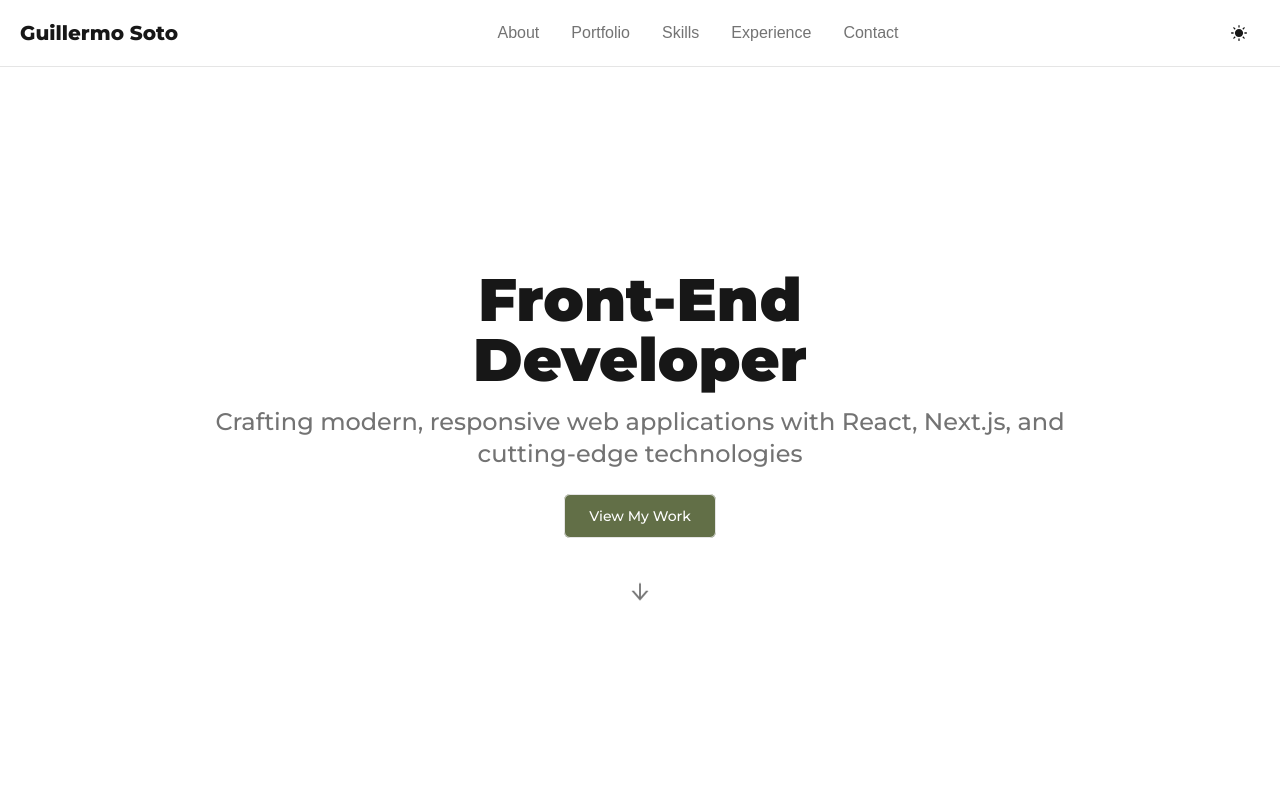
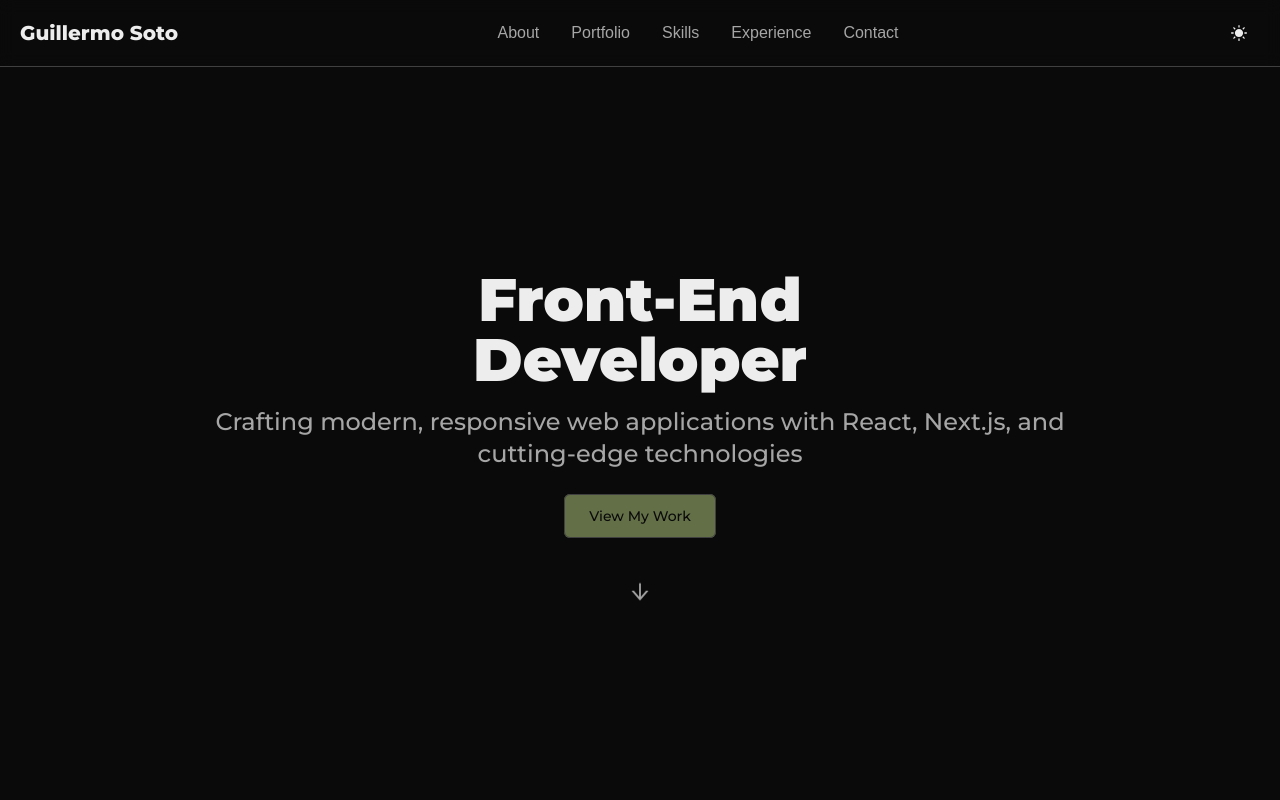
Before and after one commit to GuillermoSM5/portafolio_v2, a Next.js app: page / in a window 1280 px wide. Shown: the top 800 px of the page. Built offline with nearby package versions, Linux system fonts and the light colour scheme.

Commit message:
feat: light and dark theme

```diff
--- a/src/app/components/Header.tsx
+++ b/src/app/components/Header.tsx
@@ -1,6 +1,7 @@
 'use client'
 
 import { AiFillSun } from "react-icons/ai";
+import { FaMoon } from "react-icons/fa";
 import { IoMdMenu, IoMdClose } from "react-icons/io";
 import { Button } from "./button";
 import { useEffect, useState } from "react";
@@ -16,16 +17,30 @@ const navItems = [
 
 
 const Header = () => {
-    const theme = useThemeDetector();
+    const themeDefaul = useThemeDetector();
     const [isMenuOpen, setIsMenuOpen] = useState(false)
+    const [mounted, setMounted] = useState(false)
+    const [theme, setTheme] = useState<string>("dark")
 
     useEffect(() => {
-        console.log(theme)
-
+        // setTheme(themeDefaul)
+        // applyTheme(themeDefaul)
         return () => {
 
         }
-    }, [theme])
+    }, [themeDefaul])
+
+    const toggleTheme = () => {
+        const newTheme = theme === "dark" ? "light" : "dark"
+        setTheme(newTheme)
+        // localStorage.setItem("theme", newTheme)
+        applyTheme(newTheme)
+    }
+
+    const applyTheme = (newTheme: string) => {
+        document.documentElement.classList.toggle("dark", newTheme === "dark")
+
+    }
 
 
     return (
@@ -46,8 +61,11 @@ const Header = () => {
                     }
                 </div>
                 <div className=" flex items-center">
-                    <div className="flex items-center p-3 rounded-xl hover:text-(--color-background) hover:bg-(--primary-color)   cursor-pointer">
-                        <AiFillSun className="text-lg" />
+                    <div className="flex items-center p-3 rounded-xl hover:text-(--color-background) hover:bg-(--primary-color)   cursor-pointer" onClick={toggleTheme}>
+                        {
+
+                            theme === 'light' ? <FaMoon className="text-lg" /> : <AiFillSun className="text-lg" />
+                        }
                     </div>
                     <Button variant="ghost" size="icon" className="md:hidden" onClick={() => setIsMenuOpen(!isMenuOpen)}>
                         {isMenuOpen ? <IoMdClose /> : <IoMdMenu />}
--- a/src/app/globals.css
+++ b/src/app/globals.css
@@ -9,6 +9,17 @@
   --accent: #6D8075;
   --input: #F5F5F5;
   --ring: oklch(0.45 0.08 120 / 0.3);
+}
+
+.dark {
+  --background: #0a0a0a;
+  --foreground: #ededed;
+  --border: #404040;
+  --p-color: #626F47;
+  --muted-foreground: #A6A6A6;
+  --accent: #88988D;
+  --input: #262626;
+  --ring: oklch(0.55 0.08 120 / 0.3);
 }
 
 @theme inline {
@@ -25,7 +36,7 @@
   --color-ring: var(--ring);
 }
 
-@media (prefers-color-scheme: dark) {
+/* @media (prefers-color-scheme: dark) {
   :root {
     --background: #0a0a0a;
     --foreground: #ededed;
@@ -36,7 +47,10 @@
     --input: #262626;
     --ring: oklch(0.55 0.08 120 / 0.3);
   }
-}
+} */
+
+
+
 
 * {
   @apply border-border
--- a/src/app/layout.tsx
+++ b/src/app/layout.tsx
@@ -25,7 +25,7 @@ export default function RootLayout({
   children: React.ReactNode;
 }>) {
   return (
-    <html lang="en">
+    <html lang="en" className="dark">
       <body
         className={`${montserratFont.variable} ${openSansFont.variable} antialiased`}
       >
```
